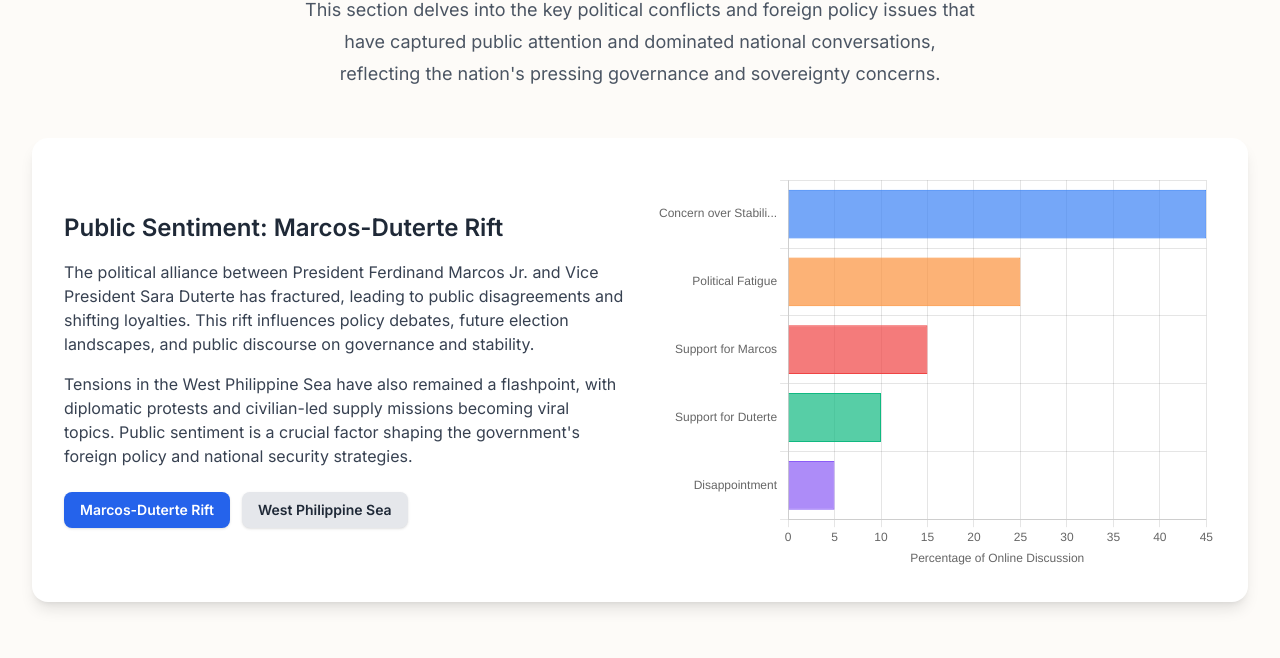
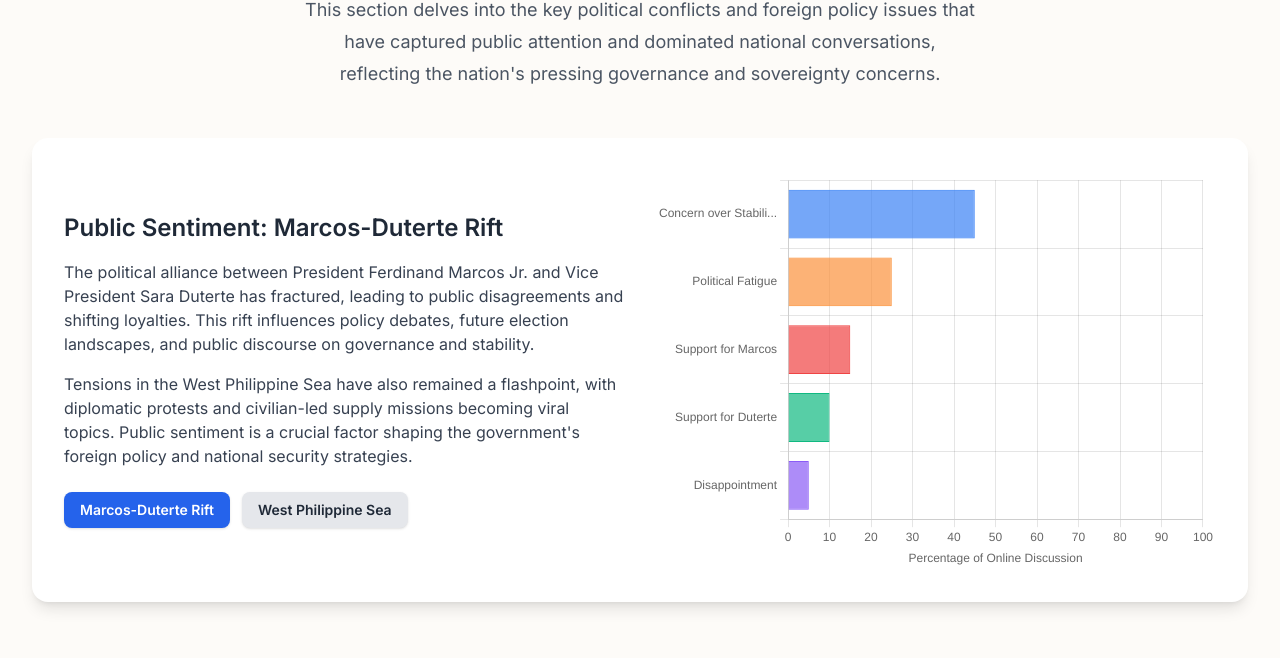
Before and after one commit to leoxmoonchxld/ph-viral-pulse, a plain HTML site: page Philippine.html in a window 1280 px wide. Shown: the part 142-800 px from the top of the page. Drawn offline with nearby package versions, Linux system fonts and the light colour scheme.

Commit message:
Update Philippine.html

```diff
--- a/Philippine.html
+++ b/Philippine.html
@@ -197,21 +197,28 @@
                 }
             };
 
-            let sentimentChart;
+            let sentimentChart = null;
+            const politicalTopicTitle = document.getElementById('political-topic-title');
+            const btnRift = document.getElementById('btn-rift');
+            const btnWps = document.getElementById('btn-wps');
 
-            const createChart = (data) => {
+            const createOrUpdateChart = (topic) => {
+                const topicData = sentimentData[topic];
+
+                if (sentimentChart) {
+                    sentimentChart.data.labels = topicData.labels;
+                    sentimentChart.data.datasets[0].data = topicData.data;
+                    sentimentChart.options.plugins.tooltip.title = topicData.title;
+                    sentimentChart.update();
+                } else {
                     const ctx = document.getElementById('sentimentChart').getContext('2d');
-                if (sentimentChart) {
-                    sentimentChart.destroy();
-                }
-
                     sentimentChart = new Chart(ctx, {
                         type: 'bar',
                         data: {
-                        labels: data.labels,
+                            labels: topicData.labels,
                             datasets: [{
                                 label: 'Public Sentiment (%)',
-                            data: data.data,
+                                data: topicData.data,
                                 backgroundColor: [
                                     'rgba(59, 130, 246, 0.7)',
                                     'rgba(251, 146, 60, 0.7)',
@@ -248,6 +255,7 @@
                             scales: {
                                 x: {
                                     beginAtZero: true,
+                                    max: 100,
                                     title: {
                                         display: true,
                                         text: 'Percentage of Online Discussion'
@@ -268,16 +276,13 @@
                             }
                         }
                     });
+                }
             };
 
-            const politicalTopicTitle = document.getElementById('political-topic-title');
-            const btnRift = document.getElementById('btn-rift');
-            const btnWps = document.getElementById('btn-wps');
-
-            const updateChart = (topic) => {
+            const updateUI = (topic) => {
                 const topicData = sentimentData[topic];
                 politicalTopicTitle.textContent = topicData.title;
-                createChart(topicData);
+                createOrUpdateChart(topic);
 
                 if (topic === 'rift') {
                     btnRift.classList.remove('bg-gray-200', 'text-gray-800');
@@ -292,10 +297,10 @@
                 }
             };
 
-            btnRift.addEventListener('click', () => updateChart('rift'));
-            btnWps.addEventListener('click', () => updateChart('wps'));
+            btnRift.addEventListener('click', () => updateUI('rift'));
+            btnWps.addEventListener('click', () => updateUI('wps'));
 
-            updateChart('rift');
+            updateUI('rift');
 
             const nav = document.getElementById('main-nav');
             nav.addEventListener('click', (e) => {
```
Lines whose indentation alone changed are shown as unchanged.
